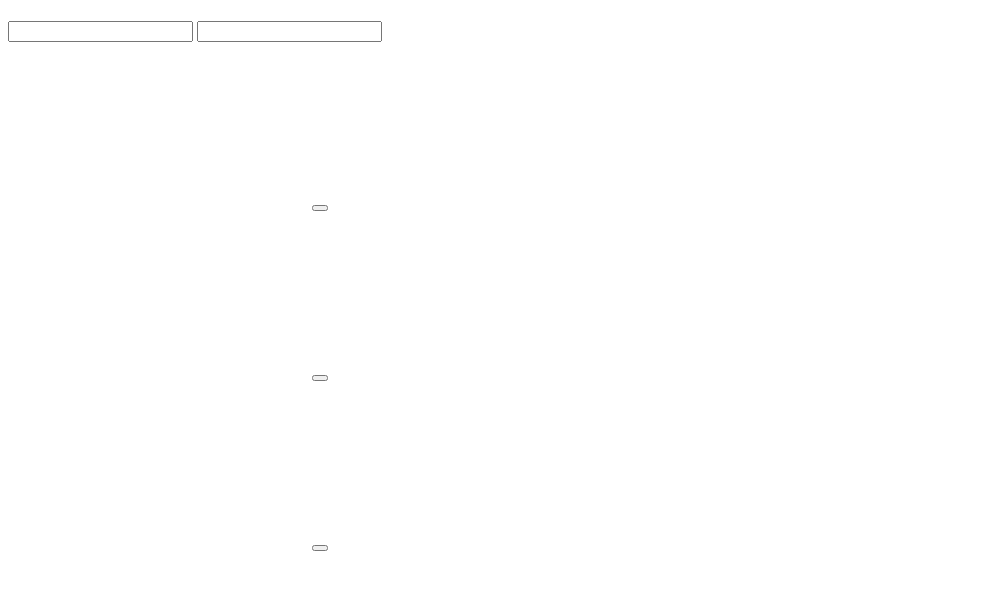
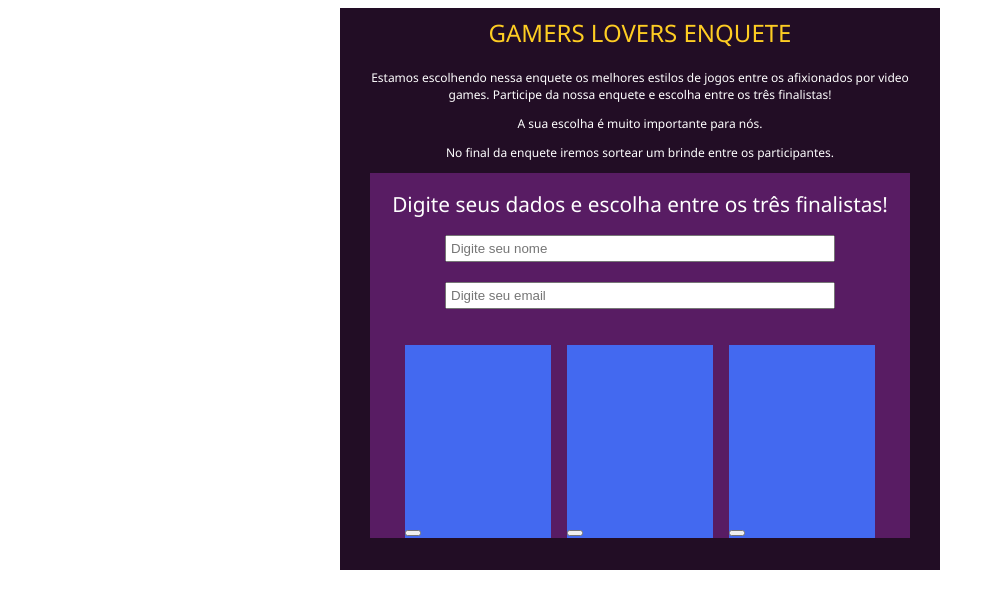
Before and after one commit to eduardofrodrigues/bootcamp-fatec-projeto02, a plain HTML site: page index.html in a window 1280 px wide. Shown: the whole page, without its empty margins (0-995 px from the left). Drawn offline with Linux system fonts and the light colour scheme.

Commit message:
closes #2 - add all flex box css

```diff
--- a/index.html
+++ b/index.html
@@ -4,21 +4,27 @@
 <head>
     <meta charset="UTF-8">
     <meta name="viewport" content="width=device-width, initial-scale=1.0">
+    <link rel="stylesheet" href="./styles.css">
     <title>Votação</title>
 </head>
 
 <body>
     <div class="container">
         <div class="header">
-            <h1 class="header title"></h1>
-            <p class="text"></p>
-            <p class="text"></p>
-            <p class="text"></p>
+            <h2 class="headerTitle">GAMERS LOVERS ENQUETE</h2>
+            <p class="text">
+                Estamos escolhendo nessa enquete os melhores estilos de jogos entre os afixionados por video games.
+                Participe da nossa enquete e escolha entre os três finalistas!
+            </p>
+            <p class="text">A sua escolha é muito importante para nós.</p>
+            <p class="text">
+                No final da enquete iremos sortear um brinde entre os participantes.
+            </p>
         </div>
         <div class="voting">
-            <h1 class="voting title"></h1>
-            <input type="text" class="input">
-            <input type="text" class="input">
+            <h2 class="votingTitle">Digite seus dados e escolha entre os três finalistas!</h2>
+            <input type="text" class="input" placeholder="Digite seu nome">
+            <input type="text" class="input" placeholder="Digite seu email">
             <div class="optionsContainer">
                 <div class="options">
                     <p class="title"></p>
--- /dev/null
+++ b/styles.css
@@ -0,0 +1,70 @@
+body {
+    display: flex;
+    justify-content: center;
+    align-items: center;
+    font-family: 'Segoe UI', Tahoma, Geneva, Verdana, sans-serif;
+}
+
+.container {
+    width: 600px;
+
+    background-color: #220D25;
+
+    display: flex;
+    flex-direction: column;
+    justify-content: center;
+    align-items: center;
+}
+
+.header {
+    width: 90%;
+}
+
+.text {
+    text-align: center;
+    color: white;
+    font-size: .75rem;
+}
+
+.headerTitle {
+    margin-top: .5rem;
+    text-align: center;
+    color: #FECD23;
+    font-weight: 500;
+}
+
+.voting {
+    width: 90%;
+
+    background-color: #581C63;
+
+    display: flex;
+    flex-direction: column;
+    align-items: center;
+}
+
+.votingTitle {
+    color: white;
+    font-weight: 400;
+    font-size: 1.3rem;
+}
+
+.input {
+    width: 70%;
+    padding: .25rem;
+    margin-bottom: 1.25rem;
+}
+
+.optionsContainer {
+    width: 90%;
+    display: flex;
+    justify-content: space-around;
+    margin-top: 1rem;
+}
+
+.options {
+    width: 30%;
+    height: 100%;
+
+    background-color: #4369F0;
+}
```
